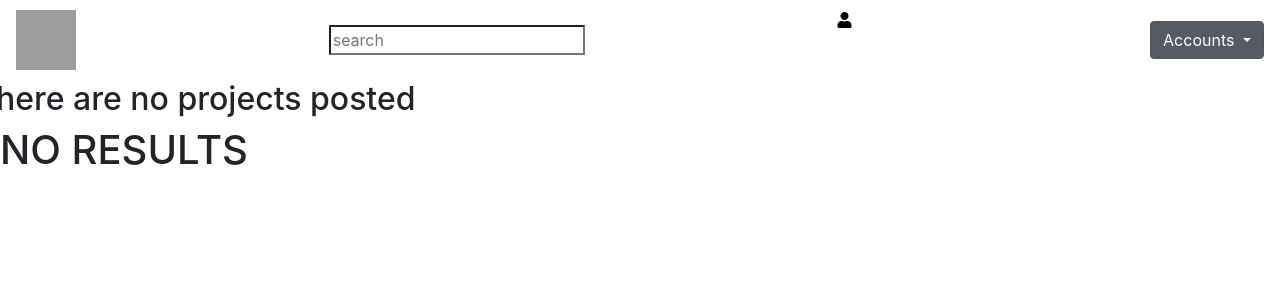
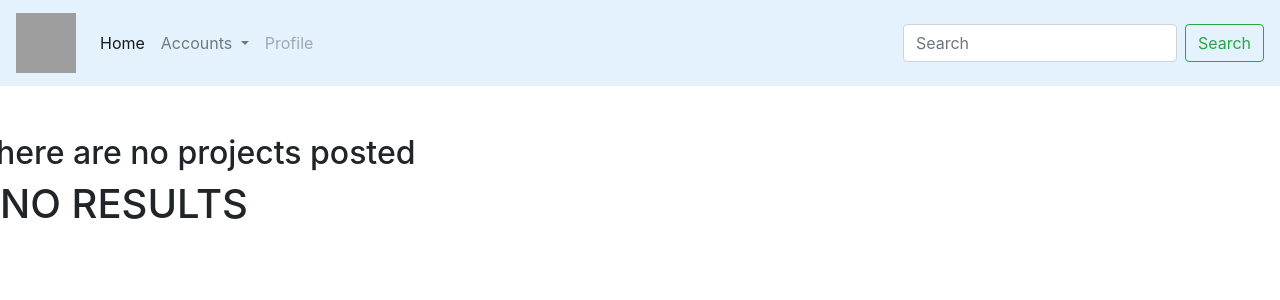
Before and after one commit to KabageMark/awards, a Django app: template awardsapp/templates/search.html in a window 1280 px wide. Shown: the top 300 px of the page. Run offline with Django 3.2, Linux system fonts and the light colour scheme; the template is opened without the code that fills it, so the values that code supplies are empty; some libraries are stand-ins or nearby versions; grey boxes are pictures that could not be loaded.

Commit message:
navbar changed

```diff
--- a/awardsapp/templates/index.html
+++ b/awardsapp/templates/index.html
@@ -19,11 +19,6 @@
   </button>
   <br>
   <p>{{proj.average_rating}}&#x2605;</p>
-
-
-  {% for review in proj.review.all %}
-  <p>{{review.average_rating}}</p>
-  {% endfor %}
 
   <!-- Modal -->
   <div class="modal fade" id="exampleModal{{proj.id}}" tabindex="-1" role="dialog" aria-labelledby="exampleModalLabel" aria-hidden="true">
--- a/awardsapp/templates/navbar.html
+++ b/awardsapp/templates/navbar.html
@@ -1,23 +1,35 @@
 
-<nav class="navbar">
-            <section class="logo-section"><a href="{% url 'home' %}"><img class="logo" id="logo" src="https://st2.depositphotos.com/1024516/7331/v/950/depositphotos_73314199-stock-illustration-vector-star-logo-design-template.jpg"/></a>
-                  <div></div>
-                </section>
-                <form class="search-section" action="{% url 'search-projects' %}">
-                  <input class="input-search" type="search" name="search" placeholder="search"/>
-                </form>
-                <section class="icons-section"><a class="fa fa-user" id="logo2" href="{% url 'profile' %}"></a></section>
+<nav class="navbar navbar-expand-lg navbar navbar-light" style="background-color: #e3f2fd;">
+    <a class="navbar-brand" href="{% url 'home' %}"><img class="logo" id="logo" src="https://st2.depositphotos.com/1024516/7331/v/950/depositphotos_73314199-stock-illustration-vector-star-logo-design-template.jpg"/></a>
+    <button class="navbar-toggler" type="button" data-toggle="collapse" data-target="#navbarSupportedContent" aria-controls="navbarSupportedContent" aria-expanded="false" aria-label="Toggle navigation">
+      <span class="navbar-toggler-icon"></span>
+    </button>
 
-                <div class="dropdown show">
-                  <a class="btn btn-secondary dropdown-toggle" href="#" role="button" id="dropdownMenuLink" data-toggle="dropdown" aria-haspopup="true" aria-expanded="false">
+    <div class="collapse navbar-collapse" id="navbarSupportedContent">
+      <ul class="navbar-nav mr-auto">
+        <li class="nav-item active">
+          <a class="nav-link" href="{% url 'home' %}">Home <span class="sr-only">(current)</span></a>
+        </li>
+        <li class="nav-item dropdown">
+          <a class="nav-link dropdown-toggle" href="#" id="navbarDropdown" role="button" data-toggle="dropdown" aria-haspopup="true" aria-expanded="false">
             Accounts
           </a>
-
-                  <div class="dropdown-menu" aria-labelledby="dropdownMenuLink">
+          <div class="dropdown-menu" aria-labelledby="navbarDropdown">
               <a class="dropdown-item" href="/accounts/login">Login</a>
               <a class="dropdown-item" href="/accounts/login">logout</a>
               <a class="dropdown-item" href="/accounts/register">Register</a>
+            <div class="dropdown-divider"></div>
           </div>
+        </li>
+        <li class="nav-item">
+          <a class="nav-link disabled" href="{% url 'profile' %}">Profile</a>
+        </li>
+      </ul>
+      <form class="form-inline my-2 my-lg-0" action="{% url 'search-projects' %}">
+        <input class="form-control mr-sm-2" name="search" type="search" placeholder="Search" aria-label="Search">
+        <button class="btn btn-outline-success my-2 my-sm-0" type="submit">Search</button>
+      </form>
     </div>
-
   </nav>
+  <br>
+  <br>
```
Lines whose indentation alone changed are shown as unchanged.
